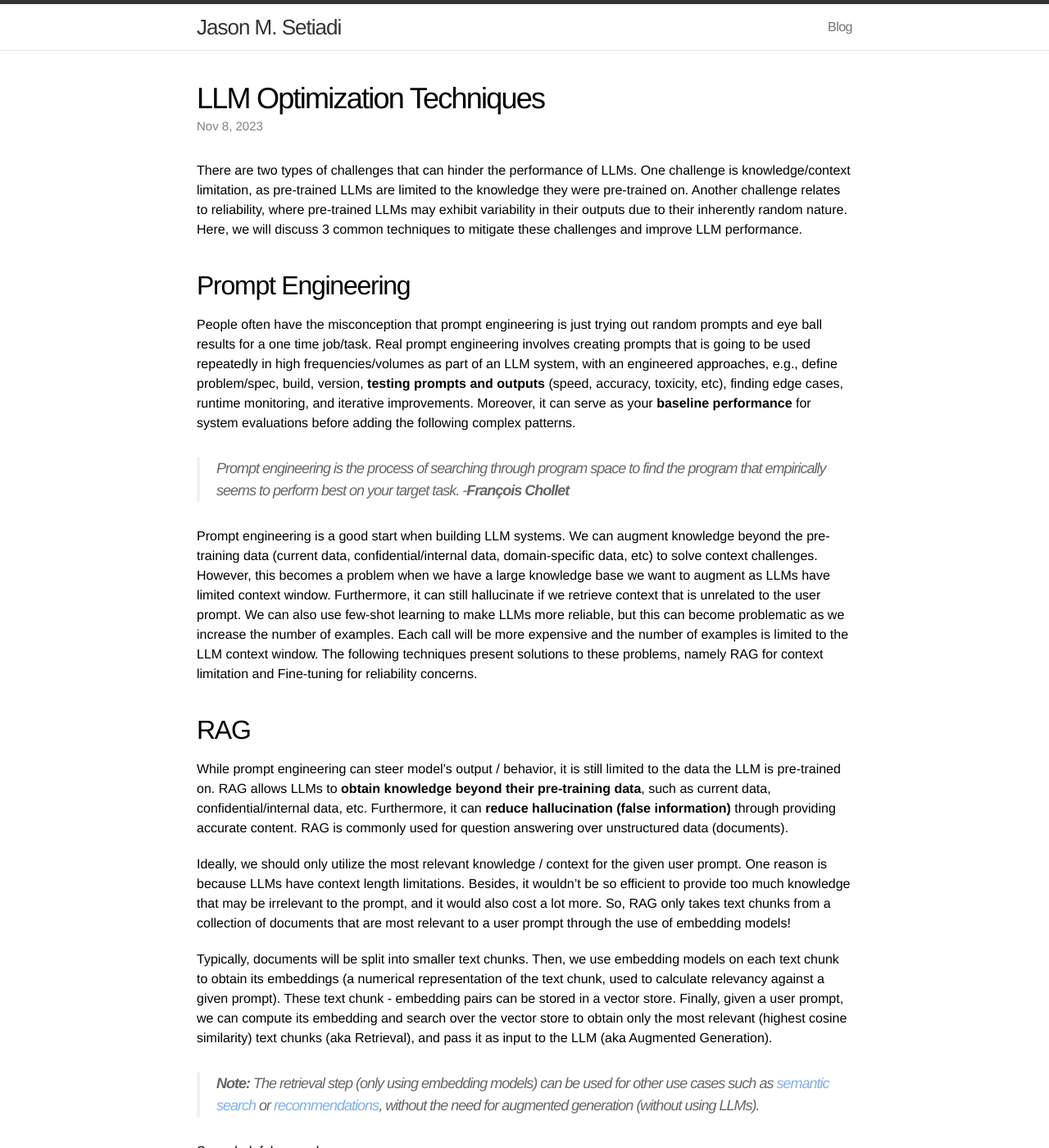
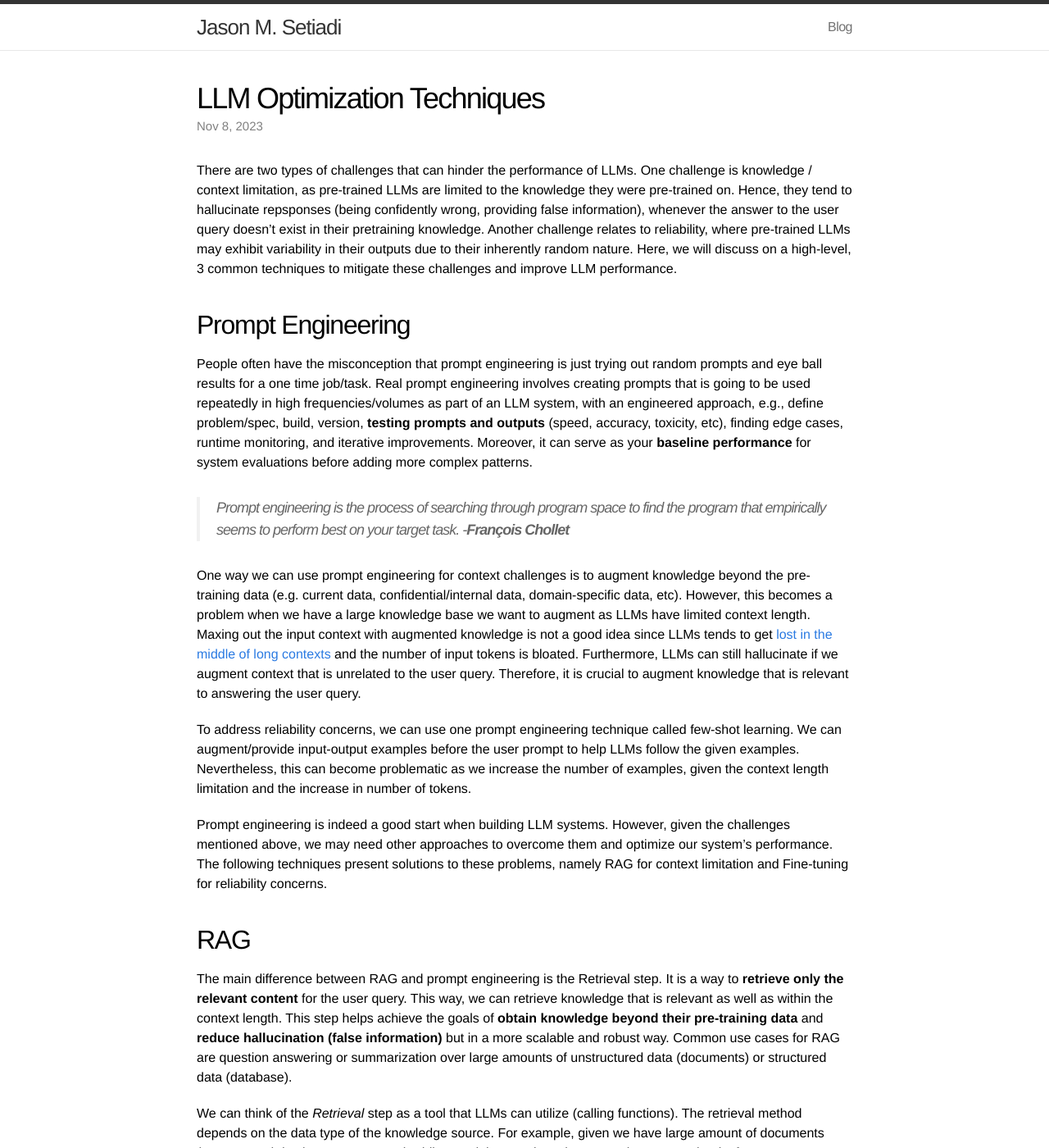
Before and after one commit to jasonmsetiadi/jasonmsetiadi.github.io, a Jekyll site: the page built from _posts/2023-11-08-llm-optimization.markdown, in a window 1280 px wide and 1400 px high. Shown: the whole window at 82% size. Built offline with Jekyll 4.4.1, drawn with Linux system fonts in a browser that asks for light colours; comment, search, counter and statistics services are not loaded; some of the changed text lies outside the part shown.

Commit message:
update prompt engineering and rag

```diff
--- a/_posts/2023-11-08-llm-optimization.markdown
+++ b/_posts/2023-11-08-llm-optimization.markdown
@@ -7,32 +7,43 @@
 mathjax: false
 ---
 
-There are two types of challenges that can hinder the performance of LLMs. One challenge is knowledge/context limitation, as pre-trained LLMs are limited to the knowledge they were pre-trained on. Another challenge relates to reliability, where pre-trained LLMs may exhibit variability in their outputs due to their inherently random nature. Here, we will discuss 3 common techniques to mitigate these challenges and improve LLM performance.
+There are two types of challenges that can hinder the performance of LLMs. One challenge is knowledge / context limitation, as pre-trained LLMs are limited to the knowledge they were pre-trained on. Hence, they tend to hallucinate repsponses (being confidently wrong, providing false information), whenever the answer to the user query doesn't exist in their pretraining knowledge. Another challenge relates to reliability, where pre-trained LLMs may exhibit variability in their outputs due to their inherently random nature. Here, we will discuss on a high-level, 3 common techniques to mitigate these challenges and improve LLM performance.
 
 ## Prompt Engineering
 
-People often have the misconception that prompt engineering is just trying out random prompts and eye ball results for a one time job/task. Real prompt engineering involves creating prompts that is going to be used repeatedly in high frequencies/volumes as part of an LLM system, with an engineered approaches, e.g., define problem/spec, build, version, **testing prompts and outputs** (speed, accuracy, toxicity, etc), finding edge cases, runtime monitoring, and iterative improvements. Moreover, it can serve as your **baseline performance** for system evaluations before adding the following complex patterns.
+People often have the misconception that prompt engineering is just trying out random prompts and eye ball results for a one time job/task. Real prompt engineering involves creating prompts that is going to be used repeatedly in high frequencies/volumes as part of an LLM system, with an engineered approach, e.g., define problem/spec, build, version, **testing prompts and outputs** (speed, accuracy, toxicity, etc), finding edge cases, runtime monitoring, and iterative improvements. Moreover, it can serve as your **baseline performance** for system evaluations before adding more complex patterns.
 
 > Prompt engineering is the process of searching through program space to find the program that empirically seems to perform best on your target task.
 -**François Chollet**
 
-Prompt engineering is a good start when building LLM systems. We can augment knowledge beyond the pre-training data (current data, confidential/internal data, domain-specific data, etc) to solve context challenges. However, this becomes a problem when we have a large knowledge base we want to augment as LLMs have limited context window. Furthermore, it can still hallucinate if we retrieve context that is unrelated to the user prompt. We can also use few-shot learning to make LLMs more reliable, but this can become problematic as we increase the number of examples. Each call will be more expensive and the number of examples is limited to the LLM context window. The following techniques present solutions to these problems, namely RAG for context limitation and Fine-tuning for reliability concerns.
+One way we can use prompt engineering for context challenges is to augment knowledge beyond the pre-training data (e.g. current data, confidential/internal data, domain-specific data, etc). However, this becomes a problem when we have a large knowledge base we want to augment as LLMs have limited context length. Maxing out the input context with augmented knowledge is not a good idea since LLMs tends to get [lost in the middle of long contexts](https://arxiv.org/abs/2307.03172) and the number of input tokens is bloated. Furthermore, LLMs can still hallucinate if we augment context that is unrelated to the user query. Therefore, it is crucial to augment knowledge that is relevant to answering the user query.
 
+To address reliability concerns, we can use one prompt engineering technique called few-shot learning. We can augment/provide input-output examples before the user prompt to help LLMs follow the given examples. Nevertheless, this can become problematic as we increase the number of examples, given the context length limitation and the increase in number of tokens.
 
-<!-- limited context window, hallucinations, constrained knowledge, not so reliable (random), expensive.  -->
+Prompt engineering is indeed a good start when building LLM systems. However, given the challenges mentioned above, we may need other approaches to overcome them and optimize our system's performance. The following techniques present solutions to these problems, namely RAG for context limitation and Fine-tuning for reliability concerns.
 
-<!-- For example, you may need an LLM to classify customer reviews as "positive" or "negative". Without few-shot, LLM can answer in a variety of ways. However, few-shot can guide the LLM to only respond with "positive" or "negative".
+<!--
+For example, you may need an LLM to classify customer reviews as "positive" or "negative". Without few-shot, LLM can answer in a variety of ways. However, few-shot can guide the LLM to only respond with "positive" or "negative".
 Write clear instructions (provide steps to reach the solution), split complex task into simpler subtasks, give GPTs time to think (step by step), show output structure (JSON)
-limited context window, hallucinations, constrained knowledge, not so reliable (random), expensive
+limited context length, hallucinations, constrained knowledge, not so reliable (random), expensive
 -->
 
 ## RAG
+<!--
+limited context length, hallucinations, constrained knowledge,
+Function calling is part of RAG by using external tools to retrieve knowledge (API)
 
-While prompt engineering can steer model’s output / behavior, it is still limited to the data the LLM is pre-trained on. RAG allows LLMs to **obtain knowledge beyond their pre-training data**, such as current data, confidential/internal data, etc. Furthermore, it can **reduce hallucination (false information)** through providing accurate content. RAG is commonly used for question answering over unstructured data (documents).
+evals:
+- is the generated answer factually accurate? (faithfulness)
+- does the generated output answer the question? (relevancy)
+- does the retreived context contain noise (not used to answer the question)? (precision)
+- is the answer to the question contained in the retrieved context? (recall)
+-->
+The main difference between RAG and prompt engineering is the Retrieval step. It is a way to **retrieve only the relevant content** for the user query. This way, we can retrieve knowledge that is relevant as well as within the context length. This step helps achieve the goals of **obtain knowledge beyond their pre-training data** and **reduce hallucination (false information)** but in a more scalable and robust way. Common use cases for RAG are question answering or summarization over large amounts of unstructured data (documents) or structured data (database).
 
-Ideally, we should only utilize the most relevant knowledge / context for the given user prompt. One reason is because LLMs have context length limitations. Besides, it wouldn't be so efficient to provide too much knowledge that may be irrelevant to the prompt, and it would also cost a lot more. So, RAG only takes text chunks from a collection of documents that are most relevant to a user prompt through the use of embedding models!
+We can think of the *Retrieval* step as a tool that LLMs can utilize (calling functions). The retrieval method depends on the data type of the knowledge source. For example, given we have large amount of documents (unstructured data), we can use embedding models to retrieve the most relevant text chunks from a vector store to augment the user query. Another example is to retrieve via the internet (e.g. google search, wikipedia, etc) by sending API requests. For retrieval over structured data, we can use a text-to-SQL model to generate queries given user prompt and database information. Then, we can execute the query to obtain the query result as the retrieved context.
 
-Typically, documents will be split into smaller text chunks. Then, we use embedding models on each text chunk to obtain its embeddings (a numerical representation of the text chunk, used to calculate relevancy against a given prompt). These text chunk - embedding pairs can be stored in a vector store. Finally, given a user prompt, we can compute its embedding and search over the vector store to obtain only the most relevant (highest cosine similarity) text chunks (aka Retrieval), and pass it as input to the LLM (aka Augmented Generation).
+<!-- Typically, documents will be split into smaller text chunks. Then, we use embedding models on each text chunk to obtain its embeddings (a numerical representation of the text chunk, used to calculate relevancy against a given prompt). These text chunk - embedding pairs can be stored in a vector store. Finally, given a user prompt, we can compute its embedding and search over the vector store to obtain only the most relevant (highest cosine similarity) text chunks (aka Retrieval), and pass it as input to the LLM (aka Augmented Generation). -->
 
 > **Note:**
 The retrieval step (only using embedding models) can be used for other use cases such as [semantic search](https://cookbook.openai.com/examples/semantic_text_search_using_embeddings) or [recommendations](https://cookbook.openai.com/examples/recommendation_using_embeddings), without the need for augmented generation (without using LLMs).
@@ -41,9 +52,11 @@
 Some helpful examples:
 - [Preparing Dataset for Retrieval](https://cookbook.openai.com/examples/embedding_wikipedia_articles_for_search)
 - [RAG](https://cookbook.openai.com/examples/question_answering_using_embeddings)
+<!-- https://github.com/jxnl/n-levels-of-rag -->
 
 <!-- ## Tools
 The purpose of tools is similar to RAG, it serves as context enrichment tool for LLM.
+There are 2 use case for tools. it can serve as context enrichment (prompt augmentation) or to answer directly (calculator)
 What if we want to apply the same solution that RAG offers but for data types other than unstructured (structured, code).
 One main difference between Tools and RAG is that RAG uses embedding models while Tools use functions to obtain relevant context.
 Functions are used only when it depends on the user query.
@@ -55,7 +68,7 @@
 
 - [Function Calling](https://cookbook.openai.com/examples/how_to_call_functions_with_chat_models)
 - [Retrieval as Search Tool](https://cookbook.openai.com/examples/how_to_call_functions_for_knowledge_retrieval)
--->
+when the documents you want to retrieve depends on the user query. -->
 
 ## Fine-Tuning
 
@@ -65,7 +78,7 @@
 (consistent instruction following)
 One example of this is if you wanted to build a classifier for sentiment analysis. Your inputs would be some text and your outputs would be specific classes (e.g. “positive” or “negative”).
 -->
-Given the randomness of LLMs, prompt engineering may not be the only solution if you need reliable outputs. Fine-tuning allows LLMs to get better at specific tasks and produce **more reliable outputs**. This involves providing example inputs and outputs of your specific task, so that LLMs can learn and perform according to your examples. Unlike few-shot learning where the number of examples is limited by the LLM context window, fine-tuning enables us to provide **unlimited number of examples** to the LLM. In addition, it offers **reduced cost and latency** through less token usage and a smaller model. Some common use cases for fine-tuning include respond in a specific style or structure, follow complex instructions, perform a specific task (e.g. code interpreter), or handle edge cases.
+Given the randomness of LLMs, prompt engineering may not be the only solution if you need reliable outputs. Fine-tuning allows LLMs to get better at specific tasks and produce **more reliable outputs**. This involves providing example inputs and outputs of your specific task, so that LLMs can learn and perform according to your examples. Unlike few-shot learning where the number of examples is limited by the LLM context length, fine-tuning enables us to provide **unlimited number of examples** to the LLM. In addition, it offers **reduced cost and latency** through less token usage and a smaller model. Some common use cases for fine-tuning include respond in a specific style or structure, follow complex instructions, perform a specific task (e.g. code interpreter), or handle edge cases.
 
 We can think of fine-tuning as continuing the model training process on our dataset. We can first create a training dataset that has examples of how to perform our desired task. We may optionally create a validation dataset for evaluation to avoid overfitting. If using a fine-tuning API, we may need to validate our datasets so that they adhere to the expected format. Once the datasets are ready, we can start the fine-tuning process to train the pre-trained LLM with the training examples we have formed. We can experiment with different hyperparameters (batch size, learning rate, number of epochs) when fine-tuning. Finally, we can use this fine-tuned LLM for inference. Note that it is best practice to first evaluate the fine-tuned model before serving it for inference.
 
```
